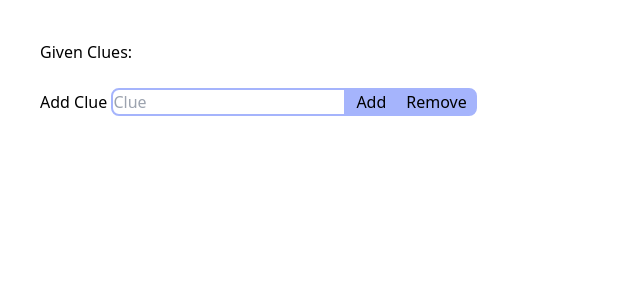
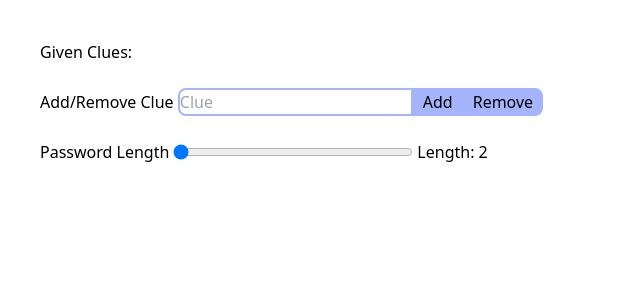
Before and after one commit to TejasKakani/Wordlists-and-Cybersecurity, a React (Vite) app in the folder frontend/: page / in a window 1280 px wide. Shown: the top 300 px of the page, without its empty margins (0-640 px from the left). Built offline with nearby package versions, Linux system fonts and the light colour scheme.

Commit message:
added range input for password length

```diff
--- a/frontend/src/components/Buttons.jsx
+++ b/frontend/src/components/Buttons.jsx
@@ -1,4 +1,3 @@
-
 function Buttons({ buttonName = [], buttonClasses = [], buttonOnclick = [] }) {
 
     return (
--- a/frontend/src/components/Clue.jsx
+++ b/frontend/src/components/Clue.jsx
@@ -7,11 +7,11 @@ function Clue() {
 
     const [clue, setClue] = useState([]);
 
+    const [length, setLength] = useState(2);
+
     const [modifyClue, setModifyClue] = useState("");
 
-    //const [errorMessage, setErrorMessage] = useState("");
     const [errorState, setErrorState] = useInputBoxError();
-    //const [inputBoxClasses, setInputBoxClasses] = useState("border-2 border-indigo-300 rounded-l-lg");
 
     const buttonClasses = [
         `px-2 border-2 border-indigo-300 active:bg-indigo-100 bg-indigo-300`,
@@ -49,7 +49,7 @@ function Clue() {
                 <InputBox inputLabel="Given Clues: " inputType="text" isReadOnly={true} inputValue={clue} inputName="clues"
                     inputClasses="rounded-lg" inputPlaceHolder="" />
                 <br />
-                <InputBox inputLabel="Add Clue " inputType="text" isReadOnly={false} inputValue={modifyClue} inputName="addClue"
+                <InputBox inputLabel="Add/Remove Clue " inputType="text" isReadOnly={false} inputValue={modifyClue} inputName="addClue"
                     inputClasses={errorState[1]} inputPlaceHolder="Clue"
                     onChangeFn={(e) => {
                         setErrorState("", "border-2 border-indigo-300 rounded-l-lg");
@@ -59,7 +59,14 @@ function Clue() {
                         return setModifyClue(e.target.value.trim());
                     }} errorMessage={errorState[0]} buttonClasses={buttonClasses}
                     buttonOnclick={buttonOnclick} buttonName={buttonName}
+                />
+                <br/>
+                <span className="flex">Password Length
+                    <input type="range" min="2" max={clue.length} value={length} step="1"
+                        onChange={(e) => setLength(e.target.value)} className="w-1/5 mx-1"
                     />
+                    <label>Length: {length}</label>
+                </span>
             </div>
         </>
     )
--- a/frontend/src/components/InputBox.jsx
+++ b/frontend/src/components/InputBox.jsx
@@ -1,5 +1,4 @@
 import Buttons from "./Buttons";
-
 function InputBox({ inputLabel, inputType, isReadOnly, inputValue, inputName,
                     inputClasses, inputPlaceHolder, onChangeFn, buttonClasses = [], buttonOnclick = [], buttonName = [], errorMessage}) {
 
```
